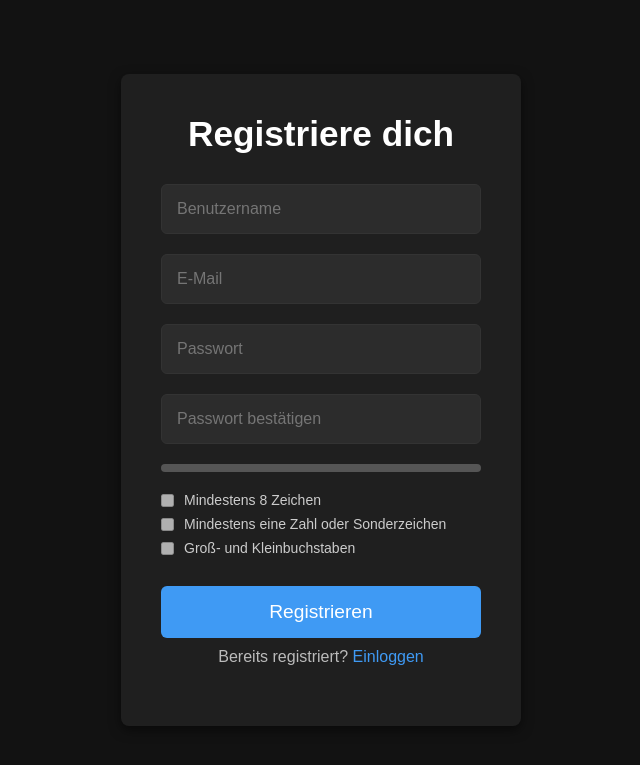
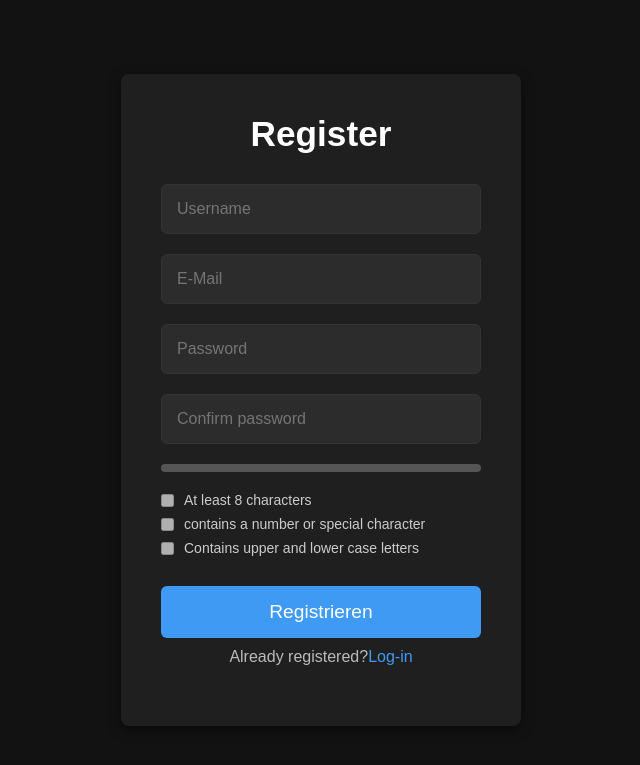
Before and after one commit to MarsgameJu/WindCloud, a Flask app: page /register in a window 1280 px wide. Shown: the top 765 px of the page, without its empty margins (319-959 px from the left). Run offline with Flask 3, Linux system fonts and the light colour scheme.

Commit message:
Translate UI text to English

```diff
--- a/static/password-check.js
+++ b/static/password-check.js
@@ -11,20 +11,20 @@ document.getElementById('password-form').addEventListener('submit', function(eve
 
     // Überprüfung der Passwortbedingungen
     if (password !== confirmPassword) {
-        flashMessage('Die Passwörter stimmen nicht überein!', 'danger');
-        console.log('Die Passwörter stimmen nicht überein!');
+        flashMessage('Passwords do not match!', 'danger');
+        console.log('Passwords do not match!');
         return; // Verhindert das Absenden des Formulars
     }
 
     if (!lengthCriteria || !numberOrSpecialCharCriteria || !caseCriteria) {
-        flashMessage('Das Passwort erfüllt nicht alle Anforderungen!', 'danger');
-        console.log('Das Passwort erfüllt nicht alle Anforderungen!');
+        flashMessage('Password does not meet all requirements!', 'danger');
+        console.log('Password does not meet all requirements!');
         return; // Verhindert das Absenden des Formulars
     }
 
     // Wenn alle Bedingungen erfüllt sind, das Formular absenden (kann nach erfolgreicher Validierung gemacht werden)
-    flashMessage('Passwörter sind gültig!', 'success');
-    console.log('Passwörter sind gültig!');
+    flashMessage('Passwords are valid!', 'success');
+    console.log('Passwords are valid!');
     this.submit(); // Formular wird tatsächlich abgeschickt
 });
 
@@ -81,9 +81,9 @@ document.getElementById('confirm-password').addEventListener('input', function (
     if (password === confirmPassword) {
         this.setCustomValidity(""); // Keine Fehlermeldung
     } else {
-        this.setCustomValidity("Die Passwörter stimmen nicht überein!"); // Fehlermeldung
-        flashMessage('Passwörter stimmen nicht überein', 'warning');
-        console.log('Passwörter stimmen nicht überein');
+        this.setCustomValidity("Passwords do not match!"); // Fehlermeldung
+        flashMessage('Passwords do not match!', 'warning');
+        console.log('Passwords do not match!');
     }
 
     if (password === confirmPassword && password.length >= 8) {
--- a/templates/register.html
+++ b/templates/register.html
@@ -1,5 +1,5 @@
 <!DOCTYPE html>
-<html lang="de">
+<html lang="en">
 <head>
     <meta charset="UTF-8">
     <meta name="viewport" content="width=device-width, initial-scale=1.0">
@@ -19,14 +19,14 @@
         {% endwith %}
     </div>
     <div class="container">
-        <h1>Registriere dich</h1>
+        <h1>Register</h1>
         <form method="POST" action="{{ url_for('register') }}" id="password-form">
-            <input type="text" name="username" placeholder="Benutzername" required>
+            <input type="text" name="username" placeholder="Username" required>
             <input type="email" name="email" placeholder="E-Mail" required>
 
-            <input type="password" id="password" name="password" placeholder="Passwort" required>
+            <input type="password" id="password" name="password" placeholder="Password" required>
 
-            <input type="password" id="confirm-password" name="confirm-password" placeholder="Passwort bestätigen" required>
+            <input type="password" id="confirm-password" name="confirm-password" placeholder="Confirm password" required>
 
             <div id="password-strength-bar" class="password-strength-bar">
                 <div id="password-progress" class="password-progress"></div>
@@ -36,15 +36,15 @@
                 <ul>
                     <li id="length" class="requirement">
                         <input type="checkbox" id="check-length" disabled>
-                        <label for="check-length">Mindestens 8 Zeichen</label>
+                        <label for="check-length">At least 8 characters</label>
                     </li>
                     <li id="number" class="requirement">
                         <input type="checkbox" id="check-number" disabled>
-                        <label for="check-number">Mindestens eine Zahl oder Sonderzeichen</label>
+                        <label for="check-number">contains a number or special character</label>
                     </li>
                     <li id="case" class="requirement">
                         <input type="checkbox" id="check-case" disabled>
-                        <label for="check-case">Groß- und Kleinbuchstaben</label>
+                        <label for="check-case">Contains upper and lower case letters</label>
                     </li>
                 </ul>
             </div>
@@ -52,7 +52,7 @@
             <input type="submit" id="submit-btn" value="Registrieren" disabled>
         </form>
 
-        <p>Bereits registriert? <a href="{{ url_for('login') }}">Einloggen</a></p>
+        <p>Already registered?<a href="{{ url_for('login') }}">Log-in</a></p>
     </div>
 
     <script src="{{ url_for('static', filename='flash-message.js') }}"></script>
```
Also changed, not shown: templates/2fa.html (+7 -7 lines), templates/login.html (+5 -5 lines).
